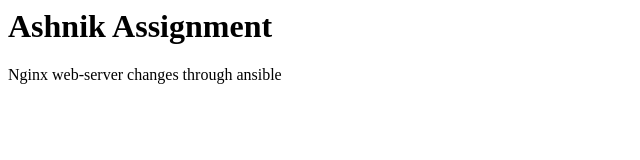
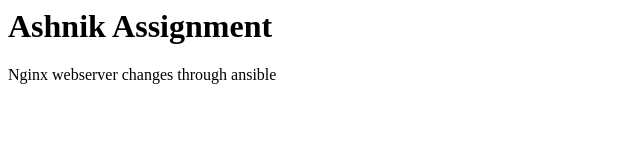
Before and after one commit to shaizad534/nginx-terraform, a plain HTML site: page index.html in a window 1280 px wide. Shown: the full height of the page, 0-640 px from the left. Drawn offline with Linux system fonts and the light colour scheme.

Commit message:
modified index.html

```diff
--- a/index.html
+++ b/index.html
@@ -3,7 +3,7 @@
 
 <h1>Ashnik Assignment</h1>
 
-<p>Nginx web-server changes through ansible</p>
+<p>Nginx webserver changes through ansible</p>
 
 </body>
 </html>
```
